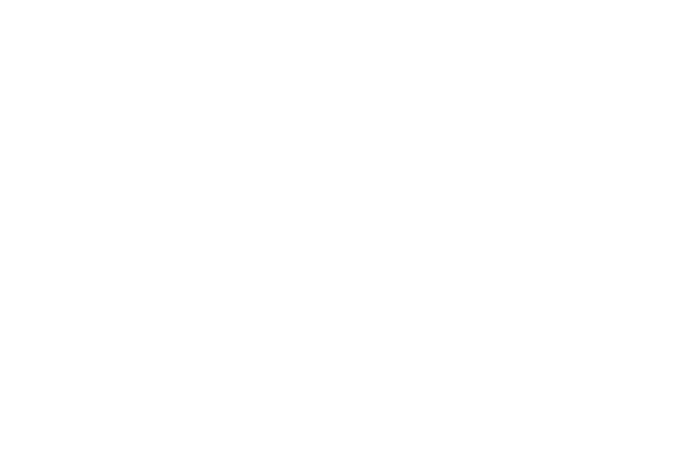
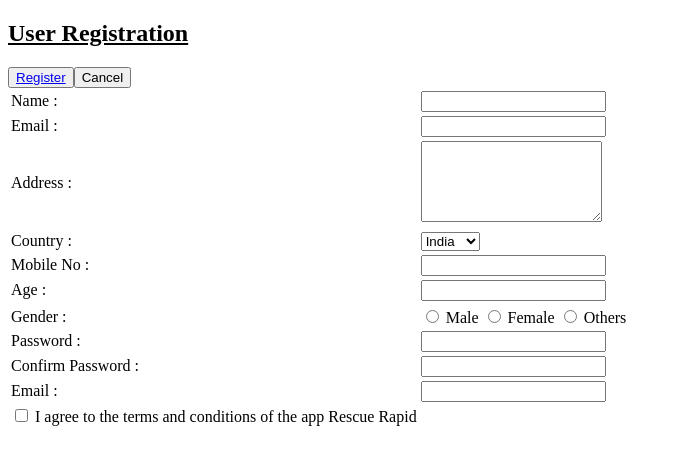
Before and after one commit to arunkumarlala/comics_meets_manga_app, a plain HTML site: page register.html in a window 1280 px wide. Shown: the whole page, without its empty margins (0-681 px from the left). Drawn offline with Linux system fonts and the light colour scheme.

Commit message:
Initial commit

```diff
--- a/register.html
+++ b/register.html
@@ -2,10 +2,87 @@
 <html lang="en">
 <head>
     <meta charset="UTF-8">
-    <meta name="viewport" content="width=/g, initial-scale=1.0">
-    <title>Document</title>
+    <meta name="viewport" content="width=device-width, initial-scale=1.0">
+    <title>Register</title>
 </head>
 <body>
+    <div>
+        <h2><u>User Registration</u></h2>
+        <form action="./login.html" method="post">
+            <table>
+                <tr>
+                    <td>Name :</td>
+                    <td><input type="text" name="Name"/></td>
+                </tr>
+                <tr>
+                    <td>Email :</td>
+                    <td><input type="email" name="mail"/></td>
+                </tr>
+                <tr>
+                    <td>Address :</td>
+                    <td>
+                        <textarea cols="20" rows="5" name="addr"></textarea>
+                    </td>
+                </tr>
+                <tr>
+                <tr>
+                    <td>Country :</td>
+                    <td>
+                        <select name="country">
+                            <option value="India">India</option>
+                            <option value="Japan">Japan</option>
+                            <option value="USA">USA</option>
+                            <option value="china">China</option>
+                        </select>
+                    </td>
+                </tr>
+
+                    <td>Mobile No :</td>
+                    <td><input type="number" name="mob"/></td>
+                </tr>
+                <tr>
+                    <td>Age :</td>
+                    <td><input type="number" name="age"/></td>
+                </tr>
+                <tr>
+                <tr>
+                    <td>Gender :</td>
+                    <td>
+                        <input type="radio" name="gender" value="male"/> Male
+                        <input type="radio" name="gender" value="female"/> Female
+                        <input type="radio" name="gender" value="others"/> Others
+                    </td>
+                    </tr>
+                <tr>
+                    <td>Password :</td>
+                    <td><input type="password" name="pswd"/></td>
+                </tr>
+                <tr>
+                    <td>Confirm Password :</td>
+                    <td><input type="password" name="cfPswd"/></td>
+                </tr>
+                <tr>
+                    <td>Email :</td>
+                    <td><input type="email" name="mail"/></td>
+                </tr>
+
+                <tr>
+                    <td>
+                        <input type="checkbox" name="termscondi" value="terms"/> I agree to the terms and conditions of the app Rescue Rapid
+                    </td>
+                </tr>
+                <tr>
+                    </td>
+                        <button type="button">
+                            <a href="./login.html">Register</a>
+                        </button>
+                        <input type="reset" value="Cancel"/>
+                    </td>
+                </tr>
+            </table>
+        </form>
+
+    </div>
 
 </body>
 </html>
```
Also changed, not shown: aboutus.html (added, +13 -0 lines), login.html (added, +39 -0 lines).
